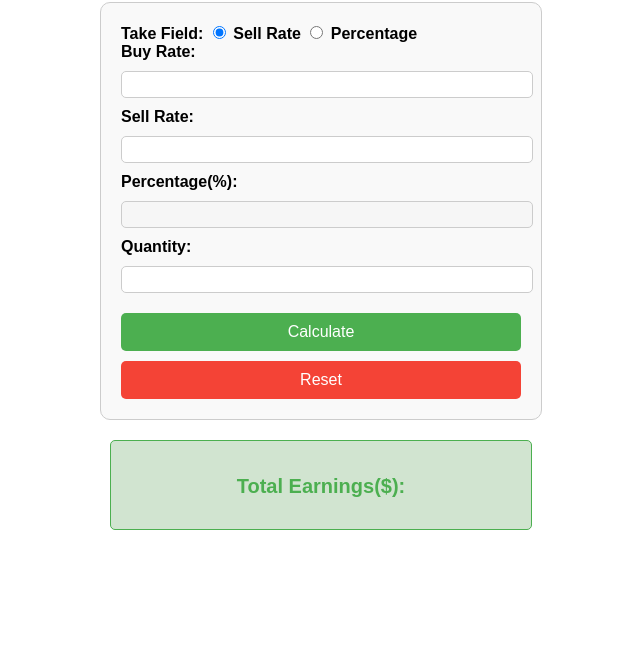
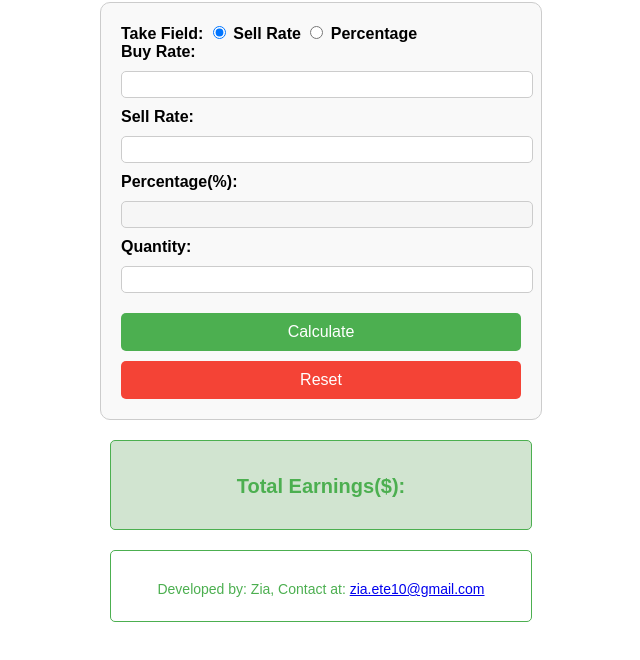
Before and after one commit to alligator609/coin-profit, a plain HTML site: page index.html in a window 1280 px wide. Shown: the part 66-726 px from the top of the page, without its empty margins (319-959 px from the left). Drawn offline with Linux system fonts and the light colour scheme.

Commit message:
update: update develop by

```diff
--- a/assets/main.css
+++ b/assets/main.css
@@ -81,3 +81,13 @@ h2{
     font-size: 24px;
     color: #4caf50;
 }
+.developedBy{
+    margin-top: 20px;
+    font-size: 14px;
+    color: #4caf50;
+    border : 1px solid #4caf50;
+    padding: 10px;
+    border-radius: 5px;
+    width: 400px;
+    margin: 0 auto;
+}
--- a/index.html
+++ b/index.html
@@ -44,5 +44,8 @@
 <div class="result">
     <p>Total Earnings($): <span id="totalEarnings" style="font-size: 24px;"></span></p>
 </div>
+<div class="developedBy">
+    <p>Developed by: Zia, Contact at: <a href="mailto:zia.ete10@gmail.com">zia.ete10@gmail.com</a> </p>
+</div>
 </body>
 </html>
```
